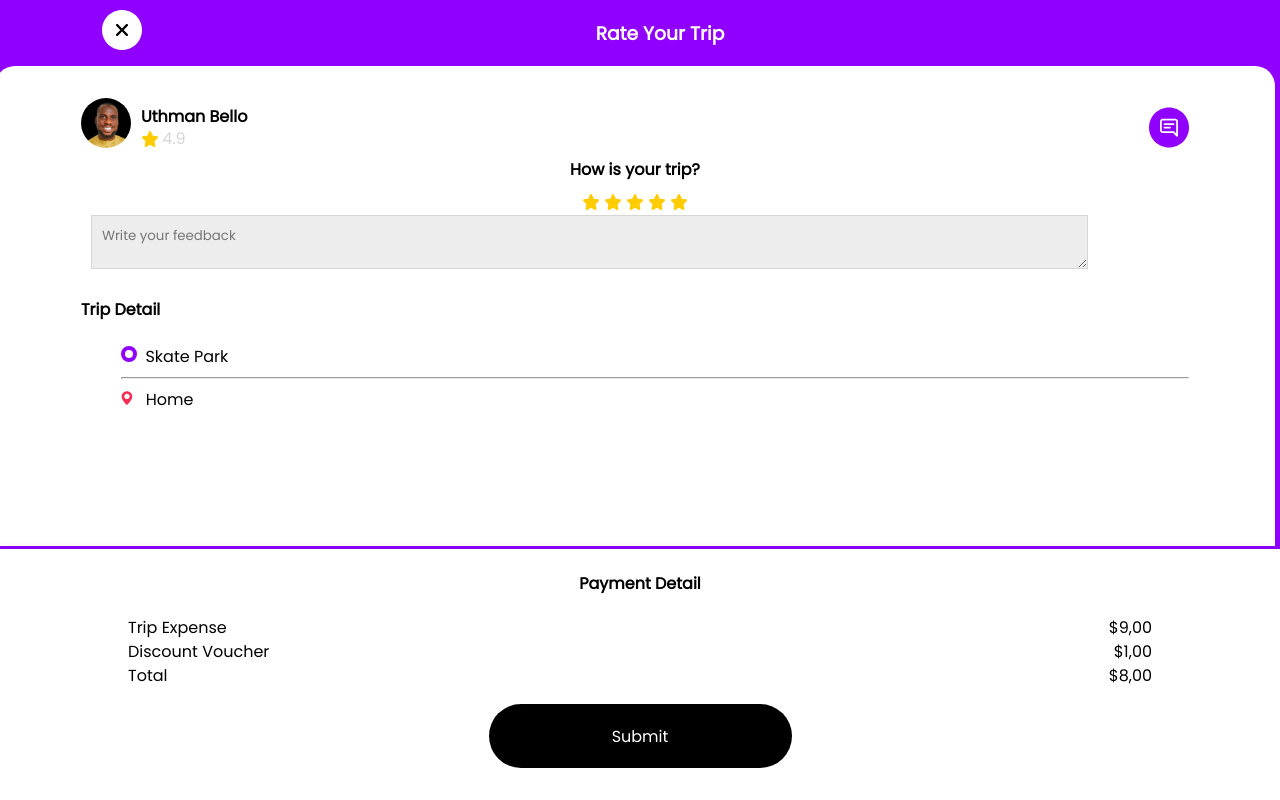
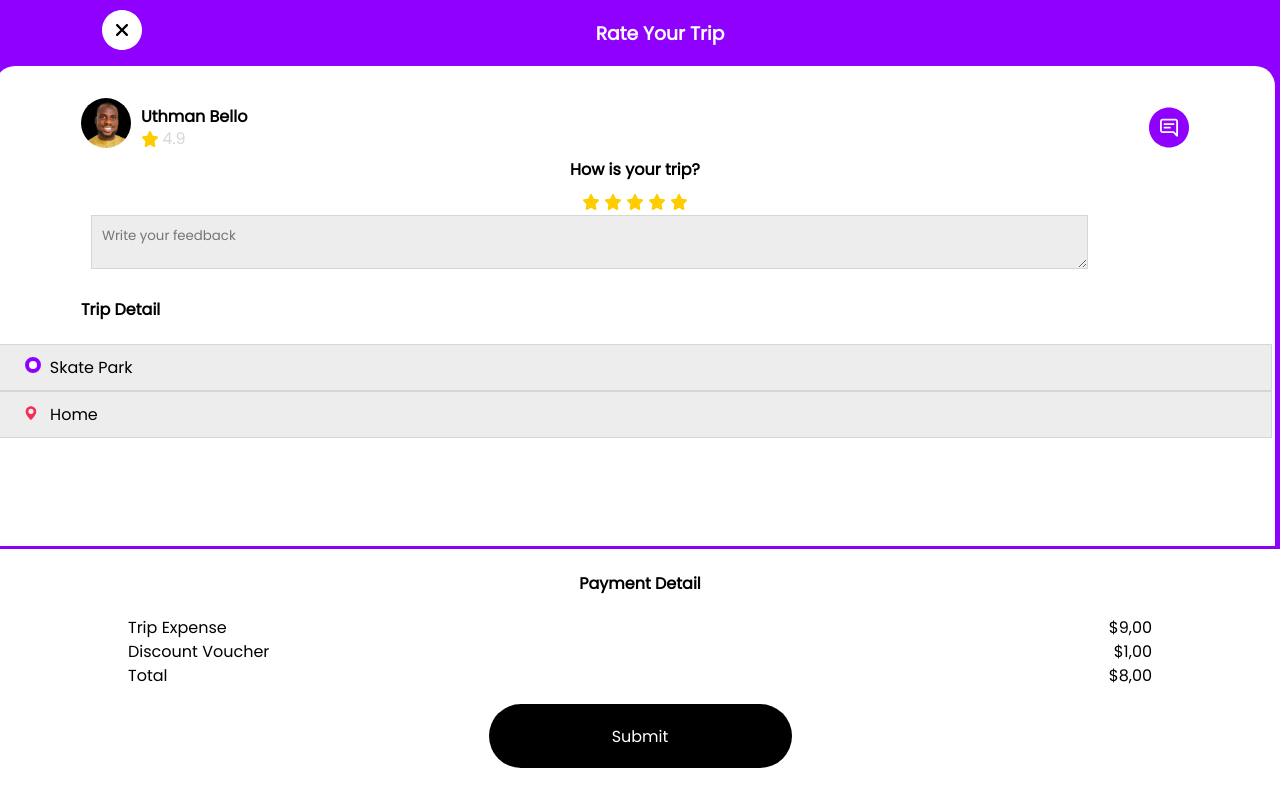
Before and after one commit to Uthmanbello/taxi-app, a plain HTML site: page rating.html in a window 1280 px wide. Drawn offline with Linux system fonts and the light colour scheme.

Commit message:
Setup trip detail items

```diff
--- a/rating.html
+++ b/rating.html
@@ -46,12 +46,9 @@
 
         <div>
           <h4>Trip Detail</h4>
-          <div class="">
-            <ul>
-              <li><img src="images/ellipse.svg">&nbsp;&nbsp;Skate Park</li>
-              <hr>
-              <li><img src="images/ic_pin.svg">&nbsp;&nbsp;&nbsp;Home</li>
-            </ul>
+          <div class="detail-items">
+            <div></li><img src="images/ellipse.svg">&nbsp;&nbsp;Skate Park</div>
+            <div><img src="images/ic_pin.svg">&nbsp;&nbsp;&nbsp;Home</div>
           </div>
         </div>
       </div>
--- a/styles.css
+++ b/styles.css
@@ -356,6 +356,13 @@ payment-detail {
   margin-bottom: -40px;
   margin-top: -40px;
 }
+.detail-items div {
+  border: 1px solid #d6d6d6;
+  background-color: #EDEDED;
+  padding: 10px 32px;
+  width: 100vw;
+  margin-left: -8%;
+}
 
 .payment-info div {
   width: 80vw;
```
